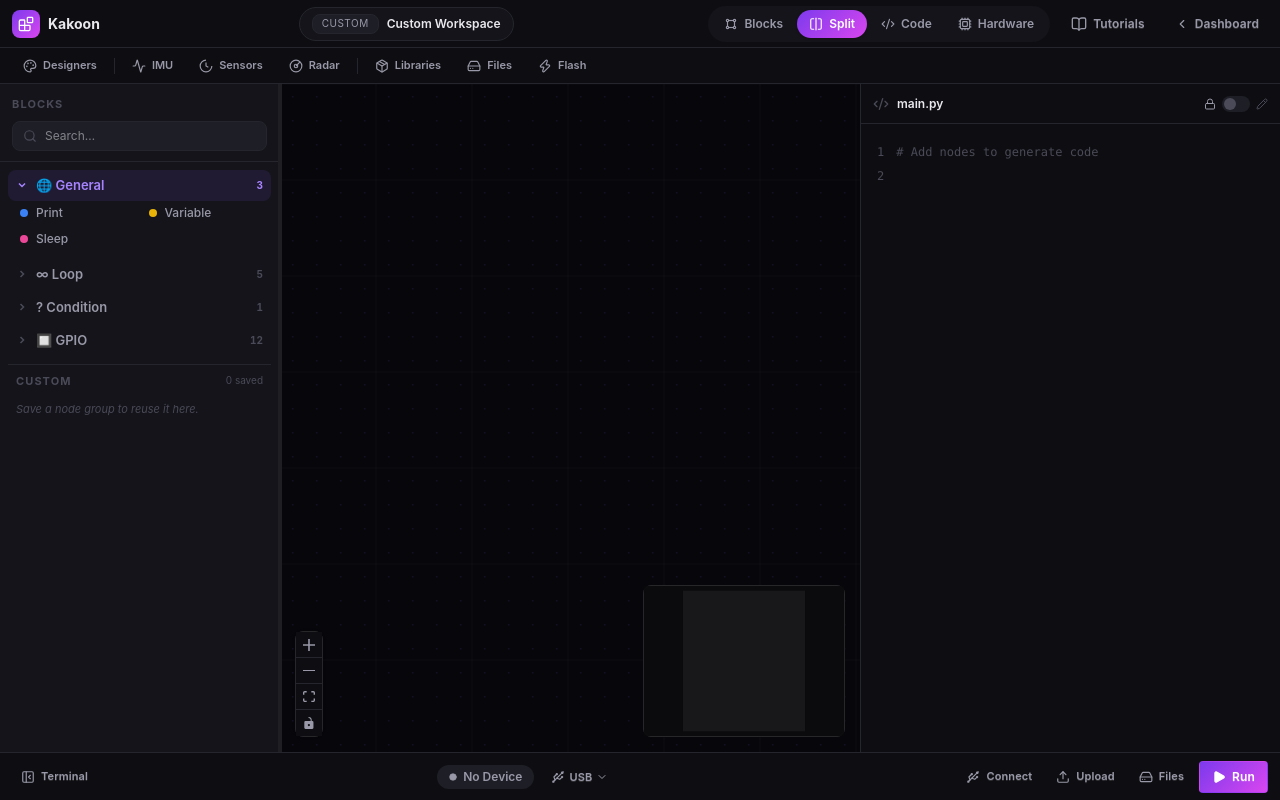
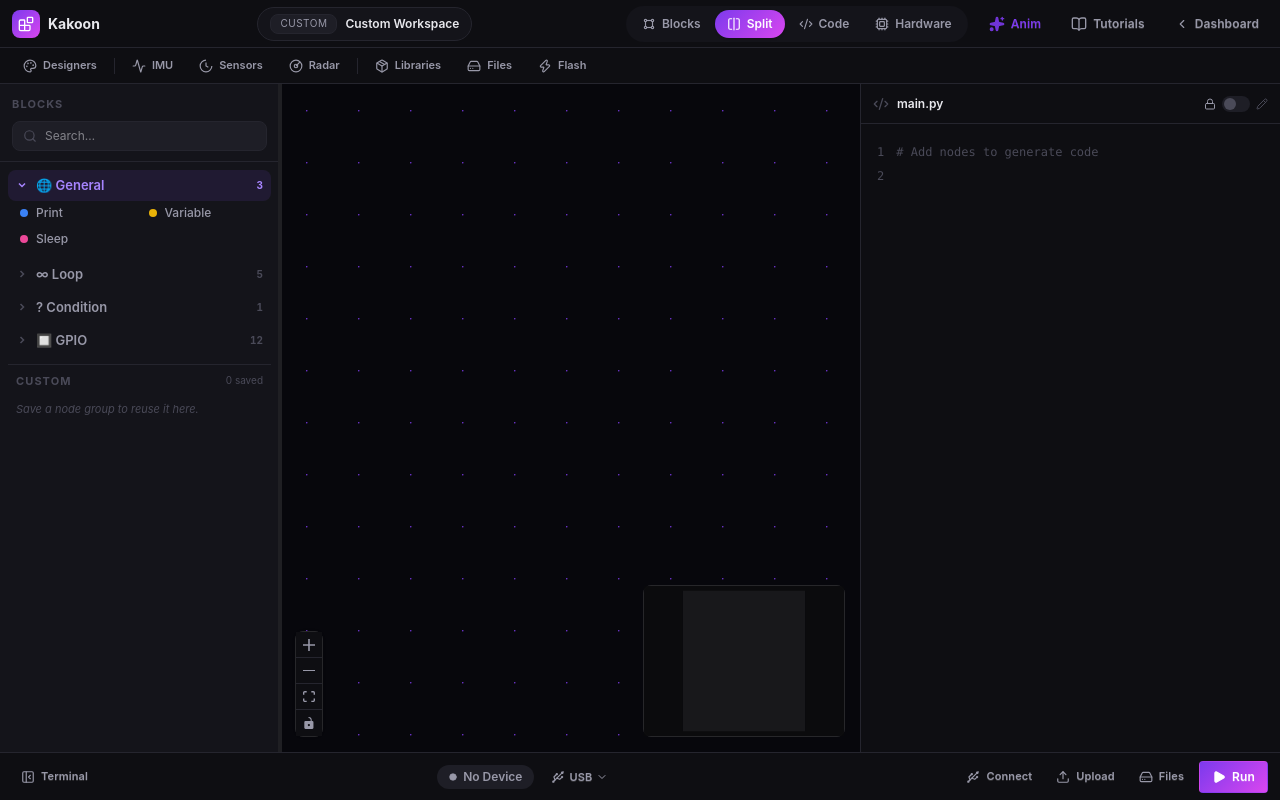
Before and after one commit to anirudh12032008/kakoon_lms, a React (Vite) app in the folder apps/lms/: page / in a window 1280 px wide. Both pictures are taken after a click on the button "Open Custom". Built offline with nearby package versions, Linux system fonts and the light colour scheme.

Commit message:
added animations and dot matrix

```diff
--- a/apps/lms/src/app/App.tsx
+++ b/apps/lms/src/app/App.tsx
@@ -1,6 +1,7 @@
 import { lazy, Suspense, useEffect, useState } from "react";
 import "./styles/App.css";
 import type { EditorLaunchContext } from "@/entities/editor-launch/model/config";
+import { AnimationProvider } from "@/shared/context/AnimationContext";
 
 const EditorLaunchDashboard = lazy(() => import("@/pages/editor-launch/ui/EditorLaunchDashboard").then((mod) => ({ default: mod.EditorLaunchDashboard })));
 const EditorPage = lazy(() => import("@/pages/editor/ui/EditorPage"));
@@ -30,6 +31,7 @@ export default function App() {
   }, [launchContext]);
 
   return (
+    <AnimationProvider>
     <Suspense
       fallback={
         <div className="fixed inset-0 flex flex-col items-center justify-center gap-4 bg-page">
@@ -50,5 +52,6 @@ export default function App() {
         <EditorLaunchDashboard onLaunch={setLaunchContext} />
       )}
     </Suspense>
+    </AnimationProvider>
   );
 }
--- a/apps/lms/src/pages/editor/ui/EditorPage.tsx
+++ b/apps/lms/src/pages/editor/ui/EditorPage.tsx
@@ -1,4 +1,5 @@
 import { useCallback, useMemo, useRef, useState } from "react";
+import { motion, AnimatePresence } from "framer-motion";
 import type { Node, Edge } from "@xyflow/react";
 import { useModal } from "@/shared/context/ModalContext";
 import { Trash2 } from "lucide-react";
@@ -320,11 +321,20 @@ export default function EditorPage({ launchContext, onBackToDashboard }: EditorP
 
       {/* Main content */}
       <div className="flex flex-1 overflow-hidden relative">
+        <AnimatePresence>
           {viewMode === "hardware" && (
-          <div className="absolute inset-0 z-10">
+            <motion.div
+              key="hardware-view"
+              className="absolute inset-0 z-10"
+              initial={{ opacity: 0 }}
+              animate={{ opacity: 1 }}
+              exit={{ opacity: 0 }}
+              transition={{ duration: 0.18 }}
+            >
               <HardwareView canvasRef={canvasRef} />
-          </div>
+            </motion.div>
           )}
+        </AnimatePresence>
 
         {/* Node canvas — always mounted so canvasRef stays valid */}
         <div
@@ -342,7 +352,16 @@ export default function EditorPage({ launchContext, onBackToDashboard }: EditorP
           />
         </div>
 
+        <AnimatePresence>
           {(viewMode === "split" || viewMode === "code") && (
+            <motion.div
+              key="code-panel"
+              className="flex h-full"
+              initial={{ opacity: 0, x: 24 }}
+              animate={{ opacity: 1, x: 0 }}
+              exit={{ opacity: 0, x: 24 }}
+              transition={{ type: "spring", stiffness: 380, damping: 30 }}
+            >
               <CodePanel
                 viewMode={viewMode}
                 isEditing={isEditing}
@@ -353,7 +372,9 @@ export default function EditorPage({ launchContext, onBackToDashboard }: EditorP
                 onEditableCodeChange={(code) => { setEditableCode(code); setHasManualEdits(true); }}
                 onSetEditableCode={setEditableCode}
               />
+            </motion.div>
           )}
+        </AnimatePresence>
       </div>
 
       {showTerminal && (
--- /dev/null
+++ b/apps/lms/src/shared/context/AnimationContext.tsx
@@ -0,0 +1,40 @@
+import { createContext, useContext, useState, useCallback } from "react";
+import { MotionConfig } from "framer-motion";
+
+interface AnimationContextValue {
+  animationsEnabled: boolean;
+  toggle: () => void;
+}
+
+const AnimationContext = createContext<AnimationContextValue>({
+  animationsEnabled: true,
+  toggle: () => {},
+});
+
+export function useAnimations() {
+  return useContext(AnimationContext);
+}
+
+export function AnimationProvider({ children }: { children: React.ReactNode }) {
+  const [enabled, setEnabled] = useState(() => {
+    try { return localStorage.getItem("kakoon-animations") !== "false"; }
+    catch { return true; }
+  });
+
+  const toggle = useCallback(() => {
+    setEnabled(prev => {
+      const next = !prev;
+      try { localStorage.setItem("kakoon-animations", String(next)); } catch {}
+      return next;
+    });
+  }, []);
+
+  return (
+    <AnimationContext.Provider value={{ animationsEnabled: enabled, toggle }}>
+      {/* reducedMotion="always" instantly disables every Framer Motion animation site-wide */}
+      <MotionConfig reducedMotion={enabled ? "never" : "always"}>
+        {children}
+      </MotionConfig>
+    </AnimationContext.Provider>
+  );
+}
--- a/apps/lms/src/widgets/editor-header/ui/EditorHeader.tsx
+++ b/apps/lms/src/widgets/editor-header/ui/EditorHeader.tsx
@@ -1,6 +1,8 @@
-import { Blocks, SplitSquareHorizontal, Code2, BookOpen, ChevronLeft, Cpu } from "lucide-react";
+import { Blocks, SplitSquareHorizontal, Code2, BookOpen, ChevronLeft, Cpu, Sparkles } from "lucide-react";
+import { motion } from "framer-motion";
 import type { EditorLaunchContext } from "@/entities/editor-launch/model/config";
 import type { ViewMode } from "@/pages/editor/ui/EditorPage";
+import { useAnimations } from "@/shared/context/AnimationContext";
 
 interface EditorHeaderProps {
   viewMode: ViewMode;
@@ -34,8 +36,9 @@ export function EditorHeader({
   viewMode, setViewMode, setIsEditing,
   launchContext, showTutorialsCatalog, onToggleTutorials, onBackToDashboard,
 }: EditorHeaderProps) {
-  const title      = launchContext?.title      ?? "Full Workspace";
+  const title      = launchContext?.title      ?? "Full Workshop";
   const launchType = launchContext?.launchType ?? "mode";
+  const { animationsEnabled, toggle: toggleAnimations } = useAnimations();
 
   return (
     <header className="flex h-12 shrink-0 items-center justify-between gap-2 px-2 bg-panel border-b border-subtle">
@@ -57,21 +60,30 @@ export function EditorHeader({
         </div>
       </div>
 
-      {/* View mode switcher */}
+      {/* View mode switcher — Framer Motion layoutId for sliding active indicator */}
       <div className="flex items-center shrink-0">
         <div className="flex rounded-full p-1 gap-0.5 bg-raised">
           {VIEW_TABS.map(({ mode, icon, label }) => (
             <button
               key={mode}
               onClick={() => { setViewMode(mode); if (mode !== "code") setIsEditing(false); }}
-              className={`flex items-center gap-1.5 rounded-full px-3 py-1.5 text-xs font-semibold transition-all ${
-                viewMode === mode
-                  ? "bg-brand-gradient text-white shadow-sm"
-                  : "text-sub hover:text-body"
-              }`}
+              className="relative flex items-center gap-1.5 rounded-full px-3 py-1.5 text-xs font-semibold transition-colors"
+              style={{ color: viewMode === mode ? "white" : undefined }}
             >
-              {icon}
-              <span className="hidden sm:inline">{label}</span>
+              {/* Sliding background — shared layoutId makes it animate between tabs */}
+              {viewMode === mode && (
+                <motion.div
+                  layoutId="view-tab-indicator"
+                  className="absolute inset-0 rounded-full bg-brand-gradient shadow-sm"
+                  transition={{ type: "spring", stiffness: 420, damping: 32 }}
+                />
+              )}
+              <span className={`relative z-10 ${viewMode === mode ? "" : "text-sub hover:text-body"}`}>
+                {icon}
+              </span>
+              <span className={`relative z-10 hidden sm:inline ${viewMode === mode ? "" : "text-sub hover:text-body"}`}>
+                {label}
+              </span>
             </button>
           ))}
         </div>
@@ -79,6 +91,16 @@ export function EditorHeader({
 
       {/* Right actions */}
       <div className="flex items-center gap-1 shrink-0">
+        {/* Animation toggle */}
+        <button
+          onClick={toggleAnimations}
+          title={animationsEnabled ? "Disable animations" : "Enable animations"}
+          className={`btn btn-ghost btn-sm gap-1.5 ${animationsEnabled ? "text-primary-c" : "text-sub"}`}
+        >
+          <Sparkles className={`h-4 w-4 transition-all ${animationsEnabled ? "fill-current opacity-90" : "opacity-40"}`} />
+          <span className="hidden md:inline text-xs">{animationsEnabled ? "Anim" : "Anim"}</span>
+        </button>
+
         <button
           onClick={onToggleTutorials}
           className={`btn btn-ghost btn-sm gap-1.5 ${showTutorialsCatalog ? "text-secondary-c bg-secondary-tint" : "text-sub"}`}
--- a/apps/lms/src/widgets/hardware-view/ui/HardwareView.tsx
+++ b/apps/lms/src/widgets/hardware-view/ui/HardwareView.tsx
@@ -989,8 +989,7 @@ function HardwareCanvas({ canvasRef, onWired }: InnerProps) {
         fitView fitViewOptions={{ padding: 0.12 }}
         proOptions={{ hideAttribution: true }}
       >
-        <Background id="hw-dots" color="#22c55e1a" gap={24} size={1.5} variant={BackgroundVariant.Dots} style={{ backgroundColor: "#07090a" }} />
-        <Background id="hw-lines" color="#22c55e06" gap={96} size={0.5} variant={BackgroundVariant.Lines} />
+        <Background id="hw-dots" color="#16a34a" gap={52} size={1.5} variant={BackgroundVariant.Dots} style={{ backgroundColor: "#050a07" }} />
         <MiniMap
           nodeColor="#8b5cf6"
           maskColor="rgba(8, 12, 8, 0.85)"
--- a/apps/lms/src/widgets/node-canvas/ui/NodeCanvas.tsx
+++ b/apps/lms/src/widgets/node-canvas/ui/NodeCanvas.tsx
@@ -224,8 +224,7 @@ function NodeCanvasInner({
         connectionLineStyle={{ stroke: "#7c3aed", strokeWidth: 2, filter: "drop-shadow(0 0 6px #7c3aed88)" }}
         defaultEdgeOptions={{ style: { stroke: "#7c3aed", strokeWidth: 2 }, animated: true }}
       >
-        <Background id="dots" color="#7c3aed28" gap={24} size={1.5} variant={BackgroundVariant.Dots} style={{ backgroundColor: "#07070b" }} />
-        <Background id="lines" color="#ffffff05" gap={96} size={0.5} variant={BackgroundVariant.Lines} />
+        <Background id="dots" color="#7c3aed" gap={52} size={1.5} variant={BackgroundVariant.Dots} style={{ backgroundColor: "#07070c" }} />
         <Controls style={{ background: "#18181b", border: "1px solid #27272a", borderRadius: "8px" }} />
         <MiniMap
           nodeColor="#8b5cf6"
```
Lines whose indentation alone changed are shown as unchanged.
